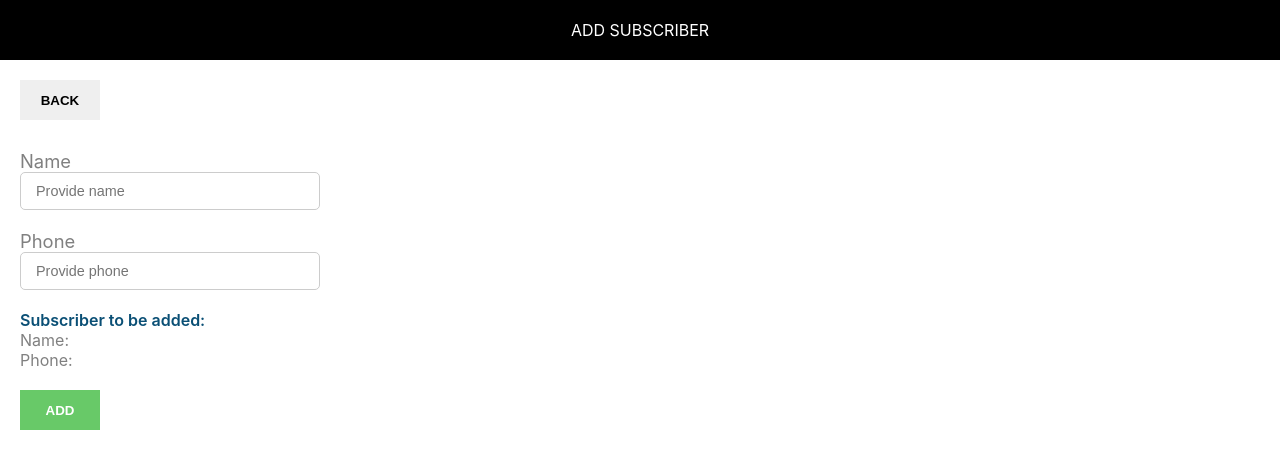
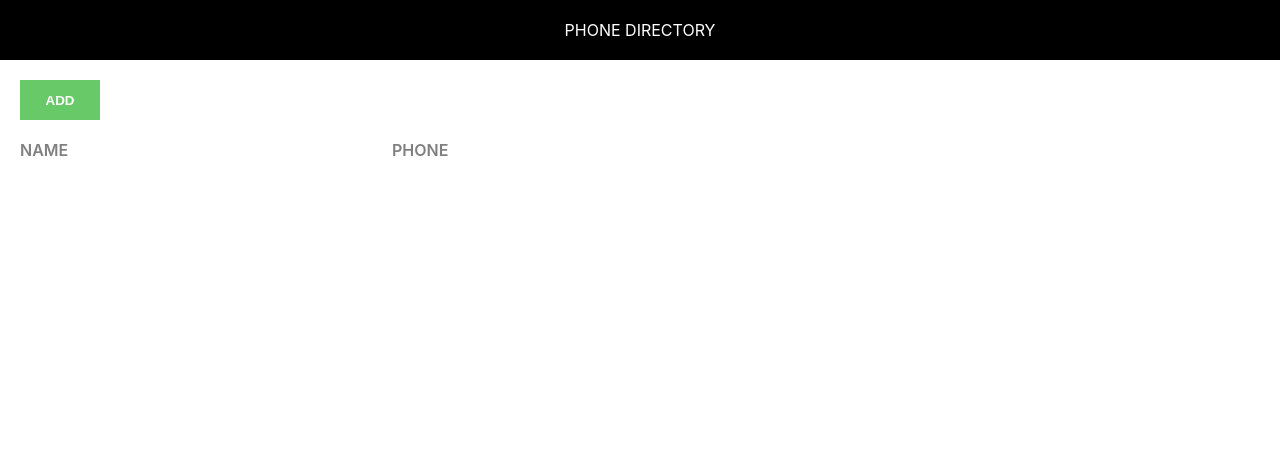
Before and after one commit to lucifer-art/phone-directory, a React (Create React App) app: page / in a window 1280 px wide. Shown: the top 468 px of the page. Built offline with nearby package versions, Linux system fonts and the light colour scheme.

Commit message:
added state in addSubscriber

```diff
--- a/src/AddSubscriber.js
+++ b/src/AddSubscriber.js
@@ -3,6 +3,19 @@
 import './AddSubscriber.css'
 
 class AddSubscriber extends Component {
+    constructor(){
+        super();
+        this.state = {
+            id:0,
+            name:'',
+            phone:''
+        }
+    }
+    inputChangedHandler = (e) => {
+        const state = this.state;
+        state[e.target.name] = e.target.value;
+        this.setState(state);
+    }
     render(){
         return(
             <div>
@@ -11,13 +24,13 @@
                     <button className='cust-btn'>BACK</button>
                     <form className='subscriber-form'>
                         <label htmlFor='name' className='label-control'>Name</label><br></br>
-                        <input id='name' type='text' className='input-control' name='name' placeholder='Provide name'/><br></br><br></br>
+                        <input id='name' type='text' className='input-control' name='name' placeholder='Provide name' onChange={this.inputChangedHandler}/><br></br><br></br>
                         <label htmlFor='phone' className='label-control'>Phone</label><br></br>
-                        <input id='phone' className='input-control' name='phone' placeholder='Provide phone'/><br></br><br></br>
+                        <input id='phone' className='input-control' name='phone' placeholder='Provide phone' onChange={this.inputChangedHandler}/><br></br><br></br>
                         <div className='subscriber-info-container'>
                             <div className='subscriber-to-add-heading'>Subscriber to be added:</div>
-                            <span className='subscriber-info'>Name: </span><br></br>
-                            <span className='subscriber-info'>Phone: </span>
+                            <span className='subscriber-info'>Name: {this.state.name}</span><br></br>
+                            <span className='subscriber-info'>Phone: {this.state.phone}</span>
                         </div>
                         <button type='submit' className='cust-btn submitButton'>Add</button>
                     </form>
--- a/src/App.js
+++ b/src/App.js
@@ -6,18 +6,25 @@
   deleteHandler = function(msg) {
     alert(msg);
   }
+  constructor(){
+    super();
+    this.state = {
+      subscriberListtoShow: []
+    }
+  }
   render() {
-    let subscriber = [
-      {
-        id:1,
-        name: 'Shivang',
-        phone: '9999999999'
-      }, {
-        id:2,
-        name: 'Simon',
-        phone: '8888888888'
-      }
-    ]
+    // let subscriber = [
+    //   {
+    //     id:1,
+    //     name: 'Shivang',
+    //     phone: '9999999999'
+    //   }, {
+    //     id:2,
+    //     name: 'Simon',
+    //     phone: '8888888888'
+    //   }
+    // ]
+
     return (
       <div>
         {/* <div id="module">
@@ -31,7 +38,7 @@
             <div className='phoneText'>Phone</div>
           </div>
           {
-            subscriber.map(sub => {
+            this.state.subscriberListtoShow.map(sub => {
               return (
                 <div key={sub.id} className='gridView'>
                   <div>{sub.name}</div>
--- a/src/index.js
+++ b/src/index.js
@@ -8,7 +8,7 @@
 
 ReactDOM.render(
   <React.StrictMode>
-    <AddSubscriber />
+    <App />
   </React.StrictMode>,
   document.getElementById('root')
 );
```
Also changed, not shown: 1 other file (tests, documents, lock files or other folders).
